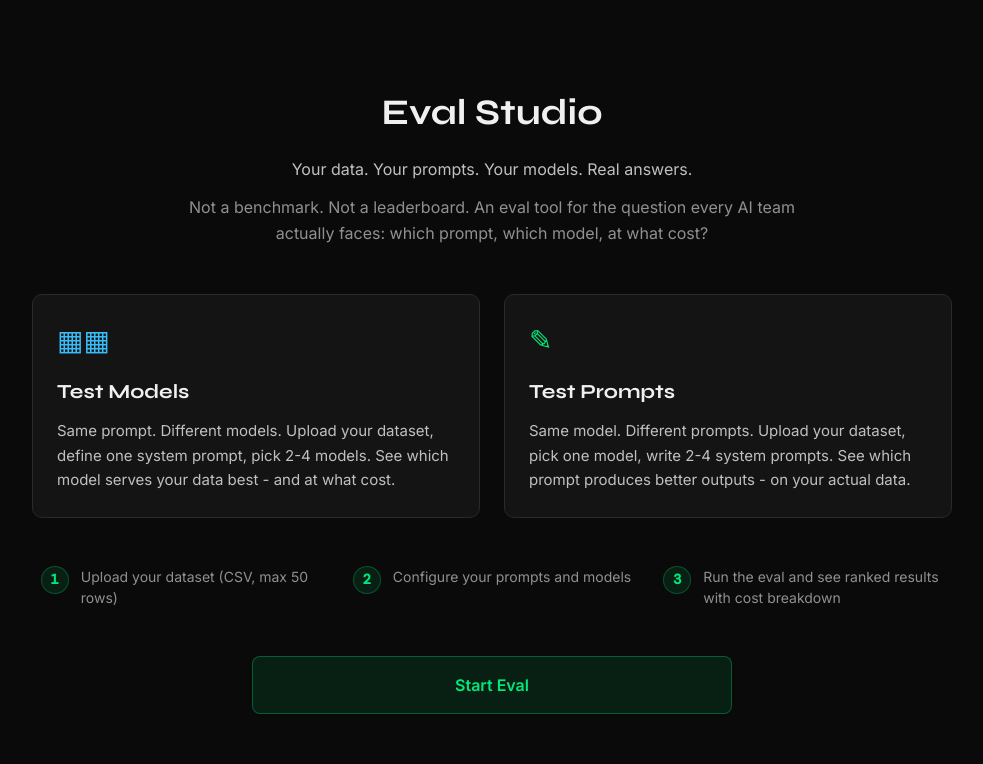
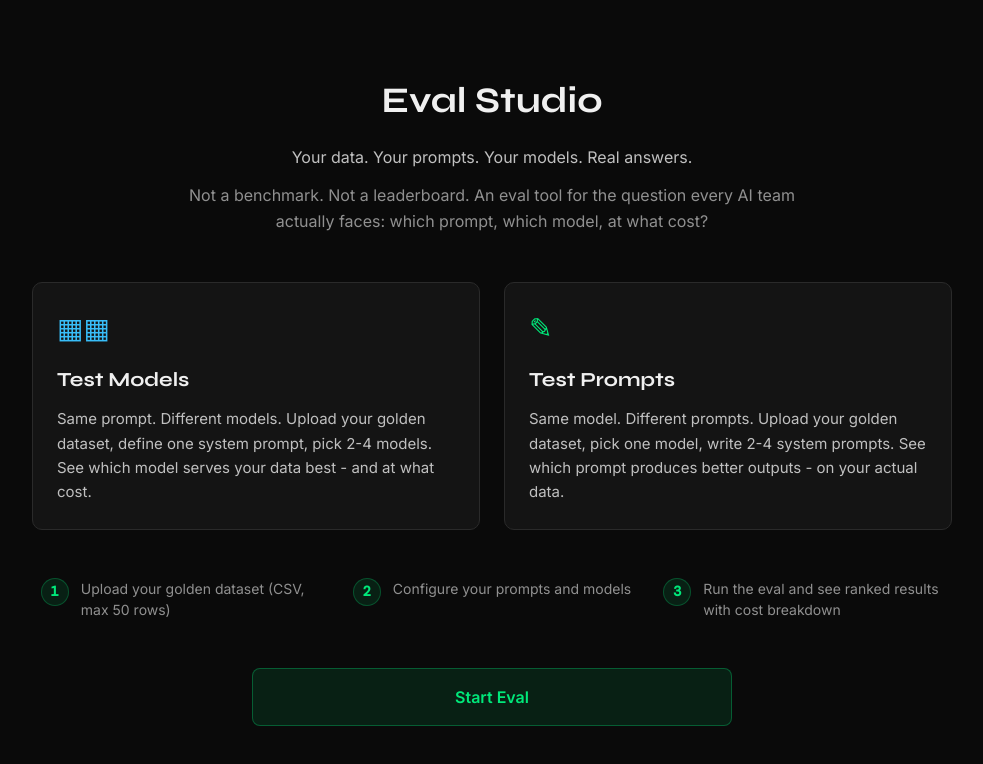
Before and after one commit to harshitleads/eval-studio, a Next.js app: page / in a window 1280 px wide. Shown: the top 764 px of the page, without its empty margins (148-1131 px from the left). Built offline with nearby package versions, Linux system fonts and the light colour scheme.

Commit message:
updated framing

```diff
--- a/components/LandingScreen.tsx
+++ b/components/LandingScreen.tsx
@@ -33,7 +33,7 @@ export default function LandingScreen({ onStart }: LandingScreenProps) {
               Test Models
             </h2>
             <p className="text-[15px] font-body leading-relaxed" style={{ color: "var(--text-secondary)" }}>
-              Same prompt. Different models. Upload your dataset, define one system prompt, pick 2-4 models. See which model serves your data best - and at what cost.
+              Same prompt. Different models. Upload your golden dataset, define one system prompt, pick 2-4 models. See which model serves your data best - and at what cost.
             </p>
           </div>
 
@@ -47,7 +47,7 @@ export default function LandingScreen({ onStart }: LandingScreenProps) {
               Test Prompts
             </h2>
             <p className="text-[15px] font-body leading-relaxed" style={{ color: "var(--text-secondary)" }}>
-              Same model. Different prompts. Upload your dataset, pick one model, write 2-4 system prompts. See which prompt produces better outputs - on your actual data.
+              Same model. Different prompts. Upload your golden dataset, pick one model, write 2-4 system prompts. See which prompt produces better outputs - on your actual data.
             </p>
           </div>
         </div>
@@ -55,7 +55,7 @@ export default function LandingScreen({ onStart }: LandingScreenProps) {
         {/* 3-step instruction strip */}
         <div className="flex items-start gap-8 mb-12 w-full justify-center">
           {[
-            { num: 1, text: "Upload your dataset (CSV, max 50 rows)" },
+            { num: 1, text: "Upload your golden dataset (CSV, max 50 rows)" },
             { num: 2, text: "Configure your prompts and models" },
             { num: 3, text: "Run the eval and see ranked results with cost breakdown" },
           ].map((step) => (
```
